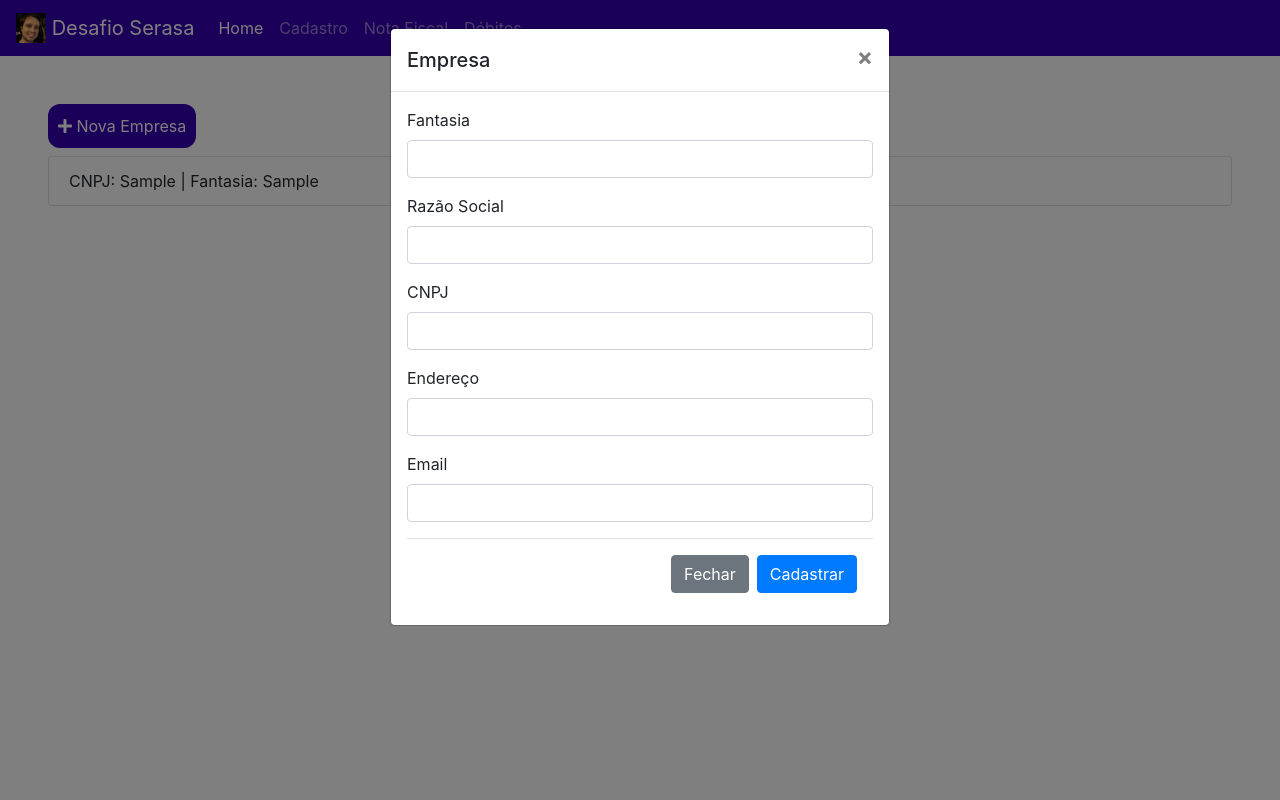
After one commit to lucasmcast/desafio_serasa, a Flask app: template app/templates/cadastro_empresa.html in a window 1280 px wide, after a click on "Nova Empresa". The commit adds this page. Run offline with Flask 2, Linux system fonts and the light colour scheme; the template is opened without the code that fills it: values that come from a table or form of the project are taken from there, others are empty; tables that the repository leaves empty hold one stand-in row (values such as "Sample post"); some libraries are stand-ins or nearby versions.

Commit message:
add tamplates and

```diff
--- a/app/main/__init__.py
+++ b/app/main/__init__.py
@@ -2,4 +2,4 @@ from flask import Blueprint
 
 main = Blueprint('main', __name__)
 
-from . import views, errors
+from . import views, errors, forms
--- /dev/null
+++ b/app/main/forms.py
@@ -0,0 +1,16 @@
+from flask_wtf import FlaskForm
+from wtforms import StringField, SubmitField, TextField, SelectField
+from wtforms.validators import DataRequired
+
+class FormEmpresa(FlaskForm):
+    fantasia = TextField('Fantasia', validators=[DataRequired()])
+    razao_social = TextField('Razão Social')
+    cnpj = TextField('CNPJ', validators=[DataRequired()])
+    endereco = TextField('Endereço')
+    email = TextField('Email')
+    button_cadastrar = SubmitField('Cadastrar')
+
+class FormNotaFiscal(FlaskForm):
+
+    empresa = SelectField()
+    submit = SubmitField('Emitir Nota Fiscal')
--- /dev/null
+++ b/app/static/css/style.css
@@ -0,0 +1,16 @@
+#textBodycard {
+    color: #3700b3;
+    font-family: Arial, Helvetica, sans-serif;
+    font-size: 40px;
+}
+
+.button-color{
+    background-color: #3700b3;
+    color: white;
+    border-radius: 12px;
+    border: none;
+    padding: 10px;
+    text-align: center;
+    cursor: pointer;
+    display: inline-block;
+}
--- /dev/null
+++ b/app/templates/_wtf.html
@@ -0,0 +1,26 @@
+<!--macro renderiza os imput no hmtl-->
+{% macro form_field_input(field) %}
+<div class="form-group">
+    <label for="teste">{{ field.label.text}}</label>
+    {{field(class_='form-control', **kwargs)|safe}}
+</div>
+{% endmacro %}
+
+<!--macro renderiza os submit no hmtl-->
+{% macro form_field_submit(field) %}
+<div>
+    {{ field(class_='btn btn-primary', **kwargs)| safe}}
+</div>
+{% endmacro %}
+<!-- <button class="btn btn-secondary" data-dismiss="modal">Fechar</button> -->
+
+<!--macro renderiza os selected no hmtl-->
+{% macro form_field_selected(field) %}
+<label for="{{field.empresa }}" class="text-content">{{ field.label.text }}</label>
+<div class="input-group mb-1">
+    <div class="input-group-append">
+        <span class="input-group-text"></span>
+    </div>
+    {{field(class_='form-control input_user', **kwargs)|safe}}
+</div>
+{% endmacro %}
--- a/app/templates/base.html
+++ b/app/templates/base.html
@@ -1,19 +1,62 @@
-{% extends "bootstrap/base.html" %}
+<!DOCTYPE html>
+<html lang="pt-br">
+<head>
+    {% block head %}
+    <meta name="viewport" content="width=device-width, initial-scale=1, shrink-to-fit=no">
+    <link href="{{ url_for('static', filename='css/style.css') }}" rel="stylesheet">
+    <link rel="stylesheet" href="https://stackpath.bootstrapcdn.com/bootstrap/4.4.1/css/bootstrap.min.css"
+        integrity="sha384-Vkoo8x4CGsO3+Hhxv8T/Q5PaXtkKtu6ug5TOeNV6gBiFeWPGFN9MuhOf23Q9Ifjh" crossorigin="anonymous">
 
-{% block title %}Flasky{% endblock %}
+    <link rel="stylesheet" href="https://use.fontawesome.com/releases/v5.6.1/css/all.css"
+        integrity="sha384-gfdkjb5BdAXd+lj+gudLWI+BXq4IuLW5IT+brZEZsLFm++aCMlF1V92rMkPaX4PP" crossorigin="anonymous">
 
-{% block navbar %}
-<div class="navbar navbar-inverse" role="navigation">
-    <div class="container">
-        <div class="navbar-header">
-            <button type="button" class="navbar-toggle"
-            data-toggle="collapse" data-target=".navbar-collapse">
-                <span class="sr-only">Toggle navigation</span>
-                <span class="icon-bar"></span>
-                <span class="icon-bar"></span>
-                <span class="icon-bar"></span>
-            </button>
+    <link rel="stylesheet" href="https://use.fontawesome.com/releases/v5.7.0/css/all.css"
+    integrity="sha384-lZN37f5QGtY3VHgisS14W3ExzMWZxybE1SJSEsQp9S+oqd12jhcu+A56Ebc1zFSJ" crossorigin="anonymous">
+    <title>{% block title %}{% endblock %}</title>
+    {% endblock %}
+</head>
+<body>
+    {% block navbar %}
+    <nav class="navbar navbar-dark navbar-expand-lg " style="background-color: #3700b3;">
+        <a class="navbar-brand" href="/">
+            <img src="{{ url_for('static', filename='img/lucas.jpeg') }}" width="30"
+            height="30" class="d-inline-block align-top" alt="">
+            Desafio Serasa
+        </a>
+        <button class="navbar-toggler" type="button" data-toggle="collapse" data-target="#textoNavbar"
+        aria-controls="textoNavbar" aria-expanded="false" aria-label="Alterna navegação">
+          <span class="navbar-toggler-icon"></span>
+        </button>
+        <div class="collapse navbar-collapse" id="textoNavbar">
+          <ul class="navbar-nav mr-auto">
+            <li class="nav-item active">
+              <a class="nav-link" href="/">Home <span class="sr-only">(Página atual)</span></a>
+            </li>
+            <li class="nav-item">
+                <a class="nav-link" href="/cadastro">Cadastro</a>
+            </li>
+            <li class="nav-item">
+              <a class="nav-link" href="notaFiscal">Nota Fiscal</a>
+            </li>
+            <li class="nav-item">
+              <a class="nav-link" href="debitos">Débitos</a>
+            </li>
+          </ul>
         </div>
-    </div>
-</div>
-{% endblock %}
+      </nav>
+    {% endblock %}
+    {% block content %}
+    {% endblock %}
+    {% block scripts %}
+    <script src="https://code.jquery.com/jquery-3.4.1.slim.min.js"
+    integrity="sha384-J6qa4849blE2+poT4WnyKhv5vZF5SrPo0iEjwBvKU7imGFAV0wwj1yYfoRSJoZ+n"
+    crossorigin="anonymous"></script>
+    <script src="https://cdn.jsdelivr.net/npm/popper.js@1.16.0/dist/umd/popper.min.js"
+    integrity="sha384-Q6E9RHvbIyZFJoft+2mJbHaEWldlvI9IOYy5n3zV9zzTtmI3UksdQRVvoxMfooAo"
+    crossorigin="anonymous"></script>
+    <script src="https://stackpath.bootstrapcdn.com/bootstrap/4.4.1/js/bootstrap.min.js"
+    integrity="sha384-wfSDF2E50Y2D1uUdj0O3uMBJnjuUD4Ih7YwaYd1iqfktj0Uod8GCExl3Og8ifwB6"
+    crossorigin="anonymous"></script>
+    {% endblock %}
+</body>
+</html>
--- /dev/null
+++ b/app/templates/cadastro_empresa.html
@@ -0,0 +1,46 @@
+{% extends "base.html" %}
+{% from "_wtf.html" import form_field_input, form_field_submit %}
+{% block title %}Cadastro{% endblock %}
+
+{% block content %}
+<div class="m-5" >
+
+    <!-- Botão para adicionar empresa -->
+    <button class="button-color mb-2" data-toggle="modal" data-target="#modalCadastro">
+        <i class="fa fa-plus"></i> Nova Empresa
+    </button>
+
+    <!-- Modal Cadastro -->
+    <div class="modal fade" id="modalCadastro" tabindex="-1" role="dialog" aria-labelledby="exampleModalLabel" aria-hidden="true">
+        <div class="modal-dialog" role="document">
+          <div class="modal-content">
+            <div class="modal-header">
+              <h5 class="modal-title" id="exampleModalLabel">Empresa</h5>
+              <button type="button" class="close" data-dismiss="modal" aria-label="Fechar">
+                <span aria-hidden="true">&times;</span>
+              </button>
+            </div>
+            <div class="modal-body">
+                <form method="POST">
+                    {{ form.hidden_tag()}}
+                    {{ form_field_input(form.fantasia)}}
+                    {{ form_field_input(form.razao_social)}}
+                    {{ form_field_input(form.cnpj)}}
+                    {{ form_field_input(form.endereco)}}
+                    {{ form_field_input(form.email)}}
+                    <div class="modal-footer">
+                        <button type="button" class="btn btn-secondary" data-dismiss="modal">Fechar</button>
+                        {{ form_field_submit(form.button_cadastrar)}}
+                    </div>
+                </form>
+            </div>
+          </div>
+        </div>
+    </div>
+    {% for empresa in empresas %}
+    <ul class="list-group">
+        <li class="list-group-item">CNPJ: {{ empresa.cnpj }} | Fantasia: {{ empresa['fantasia']}}</li>
+    </ul>
+    {% endfor %}
+</div>
+{% endblock %}
--- /dev/null
+++ b/app/templates/debito.html
@@ -0,0 +1,2 @@
+{% extends "base.html"%}
+{% block title %}Débitos{% endblock %}
--- a/requeriments/commons.txt
+++ b/requeriments/commons.txt
@@ -1,9 +1,12 @@
 click==7.1.2
 Flask==1.1.2
 Flask-SQLAlchemy==2.4.3
+Flask-WTF==0.14.3
 itsdangerous==1.1.0
 Jinja2==2.11.2
 MarkupSafe==1.1.1
 pkg-resources==0.0.0
+python-dotenv==0.13.0
 SQLAlchemy==1.3.17
 Werkzeug==1.0.1
+WTForms==2.3.1
```
Also changed, not shown: app/main/models.py (deleted, +0 -43 lines), app/main/views.py (+96 -2 lines), app/models.py (added, +85 -0 lines), app/templates/index.html (+36 -0 lines), app/templates/nota_fiscal.html (added, +46 -0 lines), config.py (+15 -0 lines), flasky.py (+9 -1 lines), teste.py (added, +16 -0 lines), app/static/img/lucas.jpeg (added), data.sqlite (added), 1 other file.
